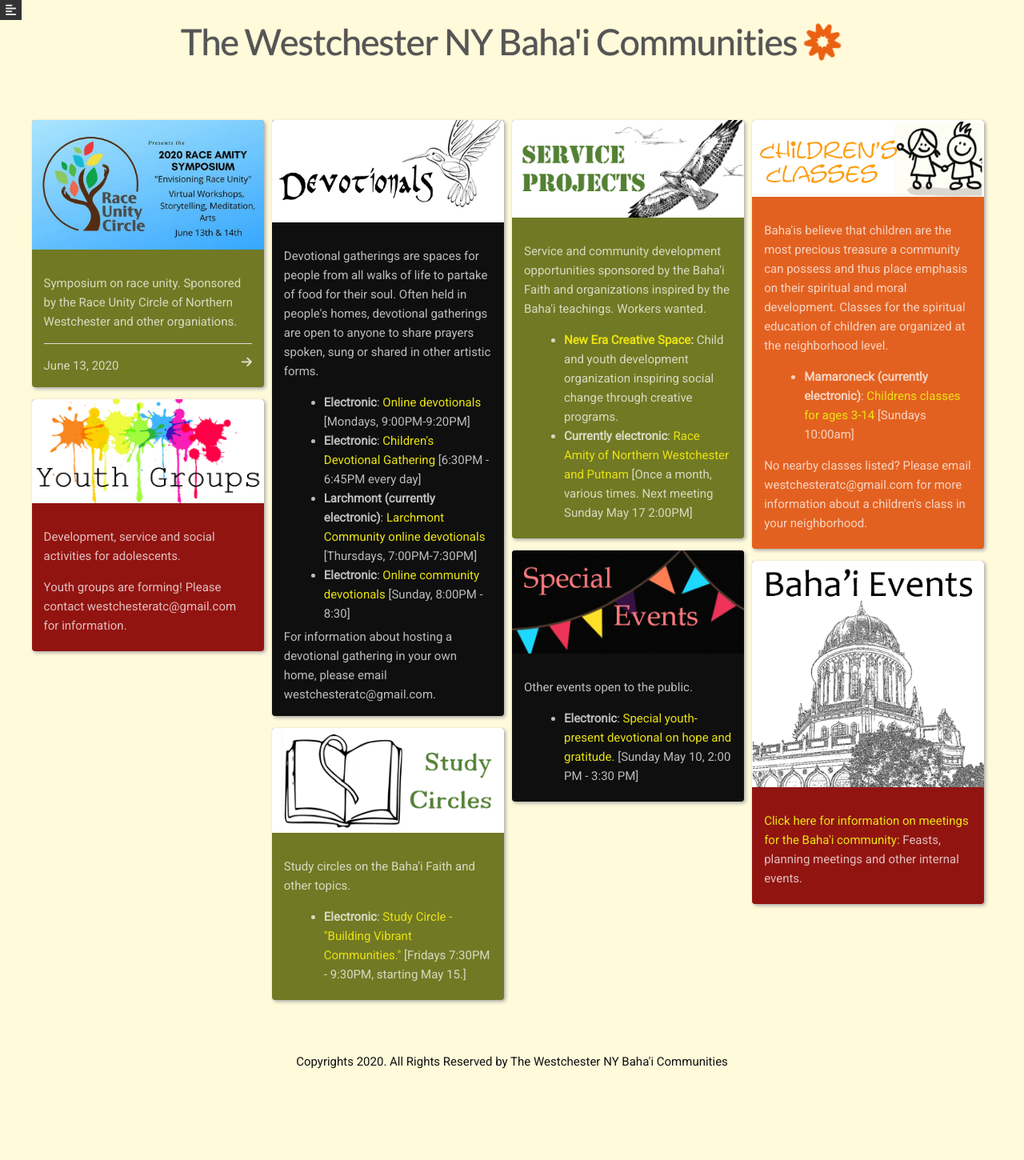
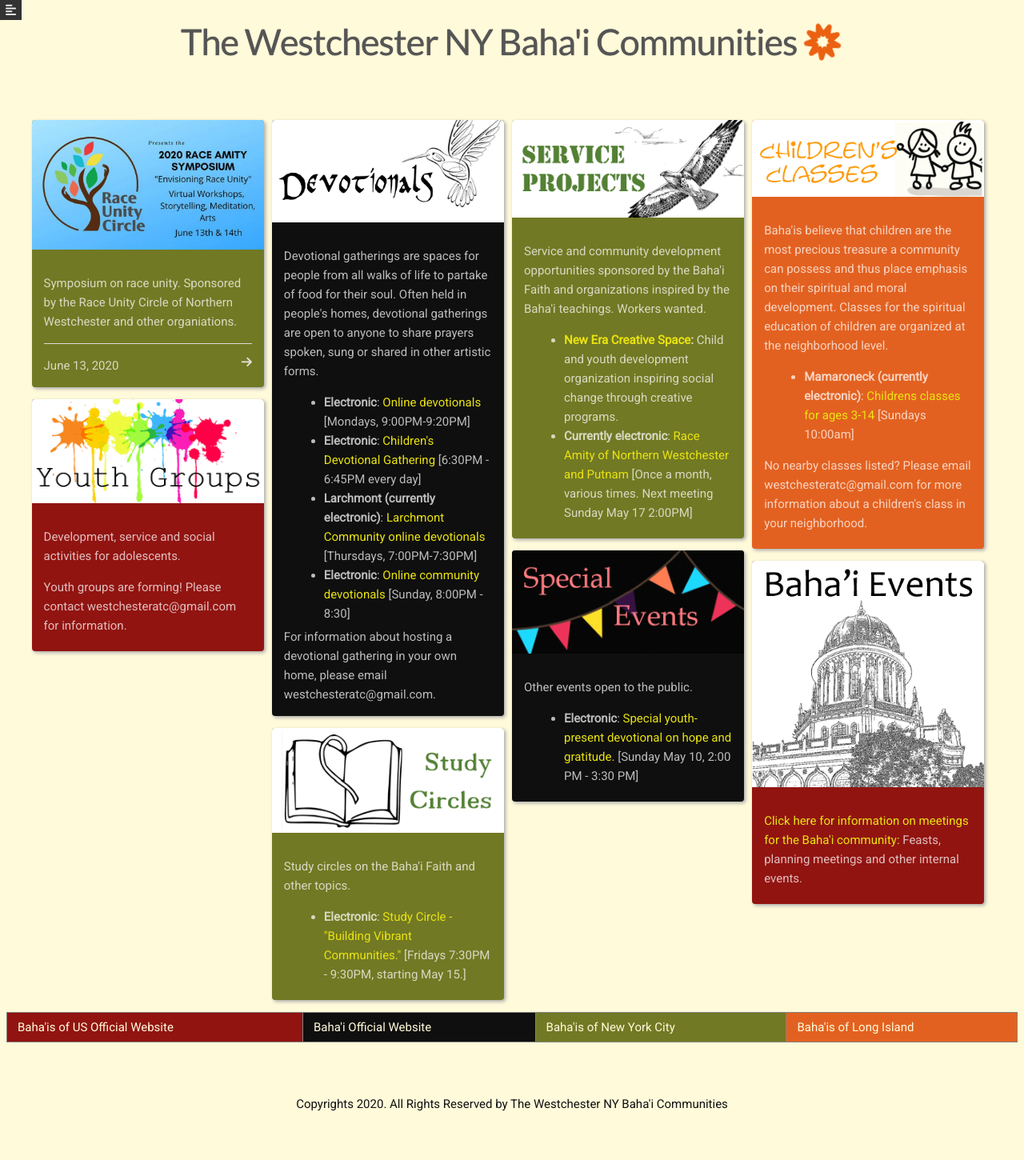
Before and after one commit to westchesterbahai/westchesterbahai.github.io, a Jekyll site: the page built from index.html, in a window 1280 px wide. Shown: the whole page at 80% size. Built offline with Jekyll 4.4.1, drawn with Linux system fonts in a browser that asks for light colours; nearby versions of some CDN libraries; before the commit the page ends 1397 px from its top, so only the background shows below that.

Commit message:
Put links at bottom of page

```diff
--- a/index.html
+++ b/index.html
@@ -116,7 +116,22 @@
      and other internal events.</p>
      </div>
    </div>
+</div>   <!--   end grid div -->
+</div>   <!--   end container div -->
+<div id="link-footer" data-columns class="cols">
+   <table style="width:100%"><tr>
+   <td style="background-color:#911411">
+      <a href="https://www.bahai.us">Baha'is of US Official Website</a>
+   </td>
+   <td style="background-color:#0f0f0f">
+      <a href="https://www.bahai.org">Baha'i Official Website</a>
+   </td>
+   <td style="background-color:#717924">
+      <a href="https://bahainyc.org">Baha'is of New York City</a>
+   </td>
+   <td style="background-color:#e36120">
+      <a href="http://libahai.org">Baha'is of Long Island</a>
+   </td>
+   </tr></table>
 </div>
-</div>
-
 <script src="{{site.baseurl}}/js/salvattore.min.js"></script>
```
Also changed, not shown: other parts of index.html (+1 -1 lines).
